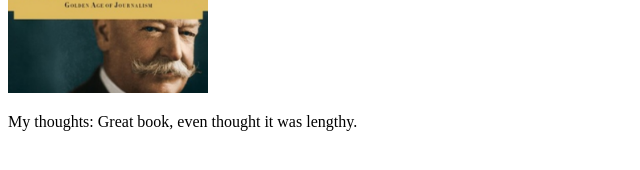
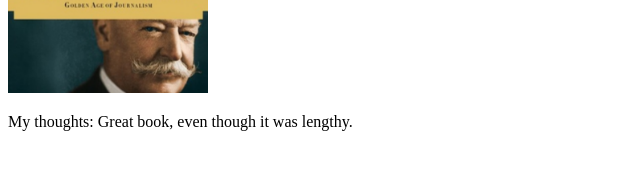
Before and after one commit to jackusherr/blog, a plain HTML site: page index.html in a window 1280 px wide. Shown: the part 346-516 px from the top of the page, 0-640 px from the left. Drawn offline with Linux system fonts and the light colour scheme.

Commit message:
fixed typo

```diff
--- a/index.html
+++ b/index.html
@@ -7,6 +7,6 @@
   <h1>My Book List & Reviews</h1>
   <h2>The Bully Pulpit</h2>
   <img src="Bully Pulpit book cover.png" alt="Cover of The Bully Pulpit Book" width="200">
-  <p>My thoughts: Great book, even thought it was lengthy.</p>
+  <p>My thoughts: Great book, even though it was lengthy.</p>
 </body>
 </html>
```
